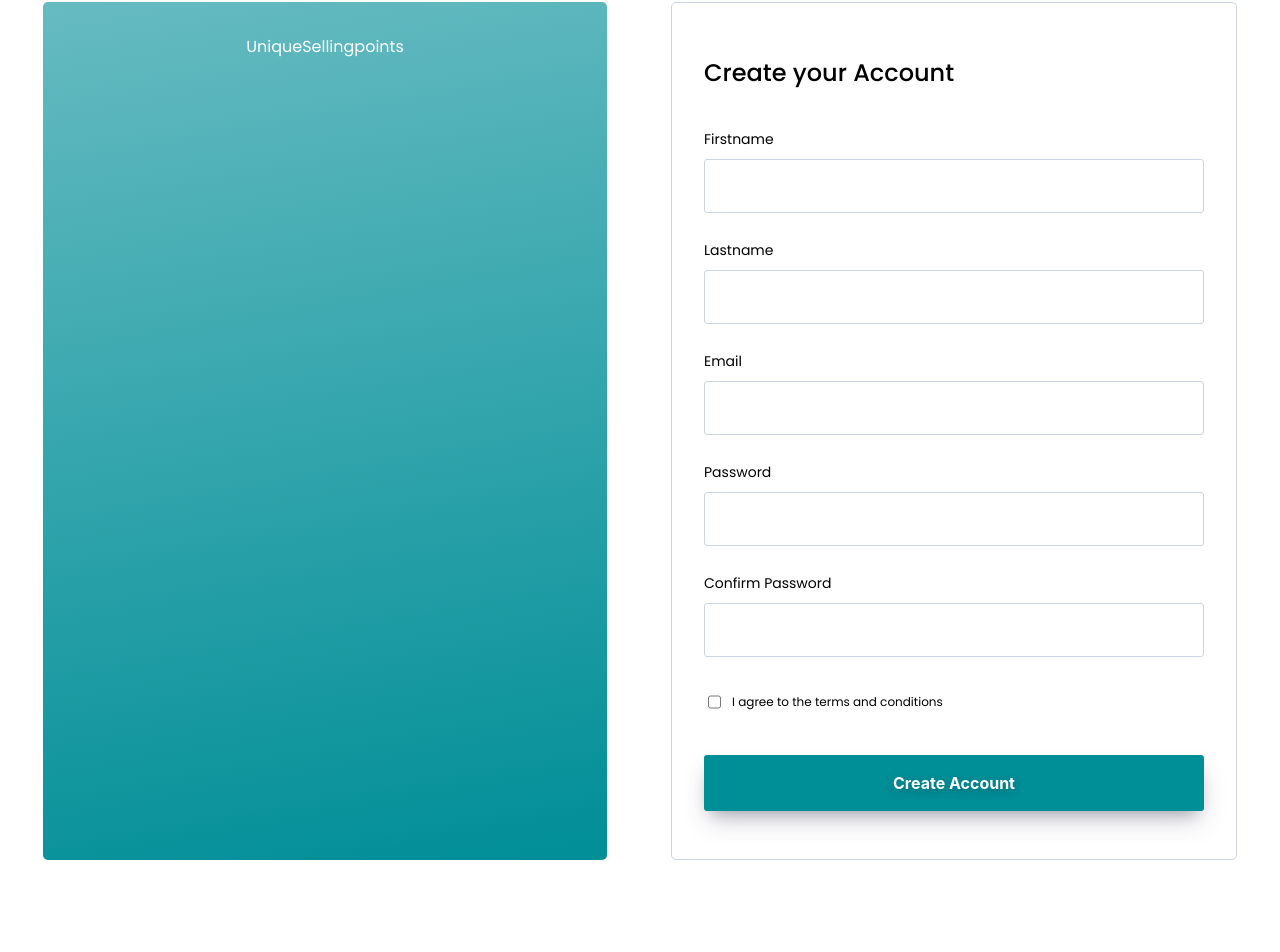
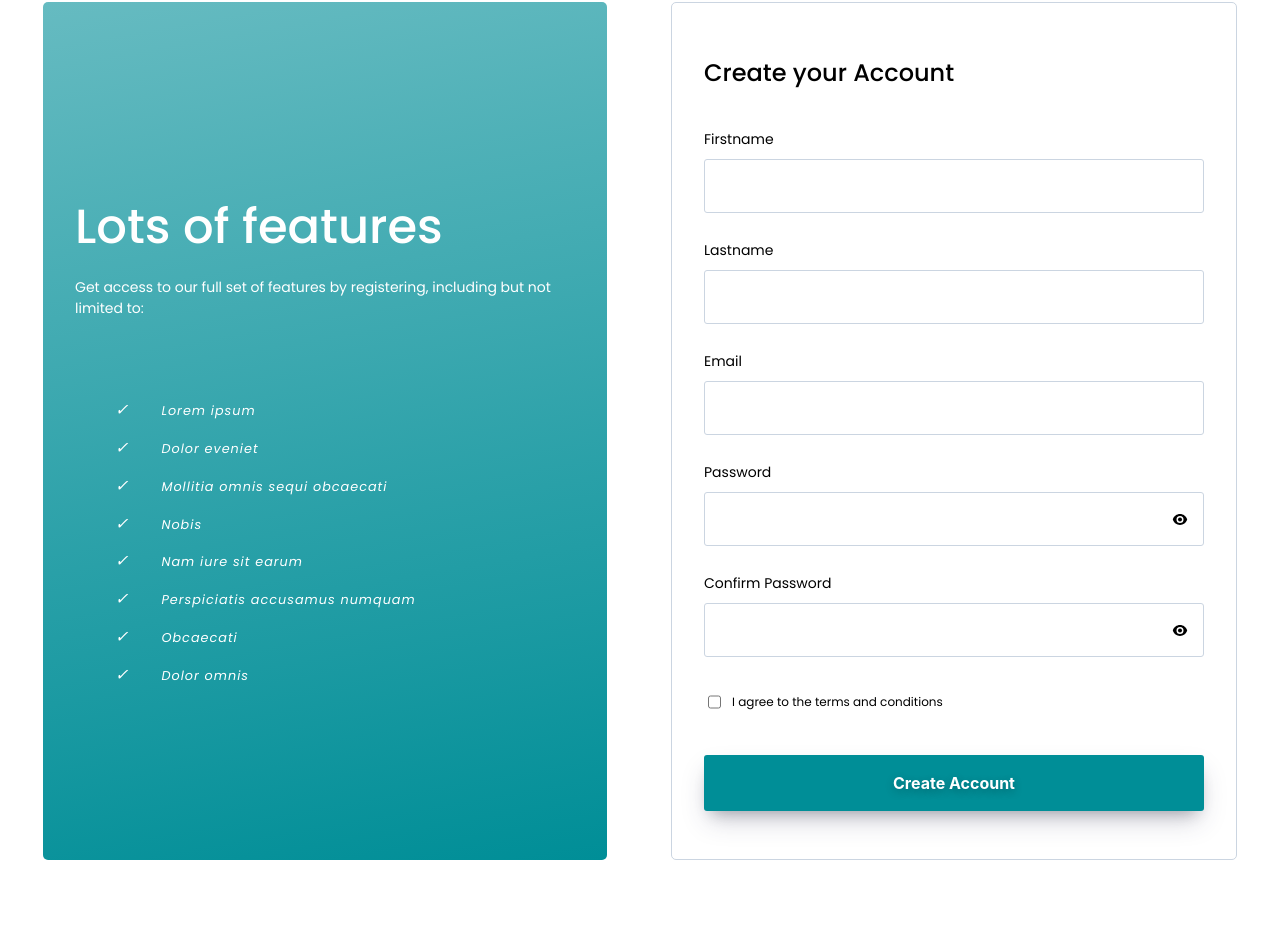
Before and after one commit to KareemZuwa/signup-experience, a React (Create React App) app: page / in a window 1280 px wide. Shown: the part 462-1414 px from the top of the page. Built offline with nearby package versions, Linux system fonts and the light colour scheme.

Commit message:
implementing design elements createAccount and uniquefeatures

```diff
--- a/package.json
+++ b/package.json
@@ -3,7 +3,7 @@
   "version": "0.1.0",
   "private": true,
   "dependencies": {
-    "@lordicon/react": "^1.6.0",
+    "@heroicons/react": "^2.1.1",
     "@testing-library/jest-dom": "^5.17.0",
     "@testing-library/react": "^13.4.0",
     "@testing-library/user-event": "^13.5.0",
--- a/src/components/InputField.module.css
+++ b/src/components/InputField.module.css
@@ -3,6 +3,10 @@
 }
 .label {
   font-size: 0.875em;
+}
+
+.input_area {
+  position: relative;
 }
 
 .input {
@@ -13,3 +17,11 @@
   width: 100%;
   box-sizing: border-box;
 }
+
+.input_area span {
+  position: absolute;
+  top: 62%;
+  right: 1rem;
+  transform: translateY(-50%);
+  cursor: pointer;
+}
--- a/src/components/InputField.tsx
+++ b/src/components/InputField.tsx
@@ -7,6 +7,7 @@ export const InputField = ({
   name,
   type,
   placeholder,
+  icon,
   handleOnChange,
 }: InputFieldProps) => {
   return (
@@ -14,7 +15,7 @@ export const InputField = ({
       <label htmlFor={name} className={styles.label}>
         {label}
       </label>
-      <div className="mt-2">
+      <div className={styles.input_area}>
         <input
           type={type}
           name={name}
@@ -23,6 +24,11 @@ export const InputField = ({
           placeholder={placeholder}
           onChange={(event) => handleOnChange(event)}
         />
+        {icon && (
+          <span>
+            {icon}
+          </span>
+        )}
       </div>
     </div>
   );
--- /dev/null
+++ b/src/hooks/usePasswordToggle.tsx
@@ -0,0 +1,32 @@
+import React, { useState } from "react";
+import { EyeIcon, EyeSlashIcon } from "@heroicons/react/24/solid";
+
+export interface PasswordToggleReturnType {
+  inputType: string;
+  icon: JSX.Element;
+  toggleVisibility: () => void;
+}
+
+export const usePasswordToggle = (): PasswordToggleReturnType => {
+  const [visible, setVisibility] = useState(false);
+
+  const toggleVisibility = () => {
+    setVisibility(!visible);
+  };
+
+  const icon = visible ? (
+    <EyeSlashIcon
+      style={{ width: "1rem", cursor: "pointer" }}
+      onClick={toggleVisibility}
+    />
+  ) : (
+    <EyeIcon
+      style={{ width: "1rem", cursor: "pointer" }}
+      onClick={toggleVisibility}
+    />
+  );
+
+  const inputType = visible ? "text" : "password";
+
+  return { inputType, icon, toggleVisibility };
+};
--- a/src/layout/form-section/CreateAccountSection.tsx
+++ b/src/layout/form-section/CreateAccountSection.tsx
@@ -4,9 +4,12 @@ import { Button } from "../../components/Button";
 import { InputField } from "../../components/InputField";
 import { Checkbox } from "../../components/Checkbox";
 import { useCheckbox } from "../../hooks/useCheckbox";
+import { PasswordToggleReturnType } from "../../types/interfaces";
+import { usePasswordToggle } from "../../hooks/usePasswordToggle";
 
 export const CreateAccountSection = () => {
   const { checked, handleChange } = useCheckbox();
+  const { inputType, icon }: PasswordToggleReturnType = usePasswordToggle();
 
   console.log(checked);
 
@@ -39,14 +42,16 @@ export const CreateAccountSection = () => {
         <InputField
           label="Password"
           name="password"
-          type="password"
+          type={inputType}
           handleOnChange={handleOnChange}
+          icon={icon}
         />
         <InputField
           label="Confirm Password"
           name="confirm-password"
-          type="password"
+          type={inputType}
           handleOnChange={handleOnChange}
+          icon={icon}
         />
         <Checkbox checked={checked} handleChange={handleChange} />
         <Button />
--- a/src/layout/form-section/UniqueSellingPoints.module.css
+++ b/src/layout/form-section/UniqueSellingPoints.module.css
@@ -1,4 +1,7 @@
 .unique_selling_points_wrapper {
+  display: flex;
+  flex-direction: column;
+  justify-content: center;
   padding: 2rem;
   background: linear-gradient(
     170deg,
@@ -7,6 +10,36 @@
   );
   border-radius: 5px;
   color: white;
+  text-align: start;
+}
+
+.unique_selling_points_wrapper h1 {
+  font-size: 3rem;
+  margin-bottom: 0;
+  font-weight: 500;
+}
+
+.unique_selling_points_wrapper ul {
+  padding-top: 3rem;
+  display: flex;
+  flex-direction: column;
+  gap: .8em;
+}
+
+.unique_selling_points_wrapper li {
+  list-style-type: none;
+  font-size: .8em;
+  font-weight: 400;
+  font-style: italic;
+  letter-spacing: 1px;
+  display: flex;
+  align-items: baseline;
+}
+
+li:before {
+  content:"✓";
+  font-size:1rem;
+  margin-right: 2rem;
 }
 
 @media only screen and (max-width: 1200px) {
--- a/src/layout/form-section/UniqueSellingPoints.tsx
+++ b/src/layout/form-section/UniqueSellingPoints.tsx
@@ -4,7 +4,21 @@ import styles from "./UniqueSellingPoints.module.css";
 export const UniqueSellingPoints = () => {
   return (
     <div className={styles.unique_selling_points_wrapper}>
-     UniqueSellingpoints
+      <h1>Lots of features</h1>
+      <p>
+        Get access to our full set of features by registering, including but not
+        limited to:
+      </p>
+      <ul>
+        <li>Lorem ipsum</li>
+        <li>Dolor eveniet</li>
+        <li>Mollitia omnis sequi obcaecati</li>
+        <li>Nobis</li>
+        <li>Nam iure sit earum</li>
+        <li>Perspiciatis accusamus numquam</li>
+        <li>Obcaecati</li>
+        <li>Dolor omnis</li>
+      </ul>
     </div>
   );
 };
```
Also changed, not shown: src/components/Lordicon.tsx (deleted, +0 -12 lines), src/types/interfaces.tsx (+7 -3 lines), 1 other file (tests, documents, lock files or other folders).
